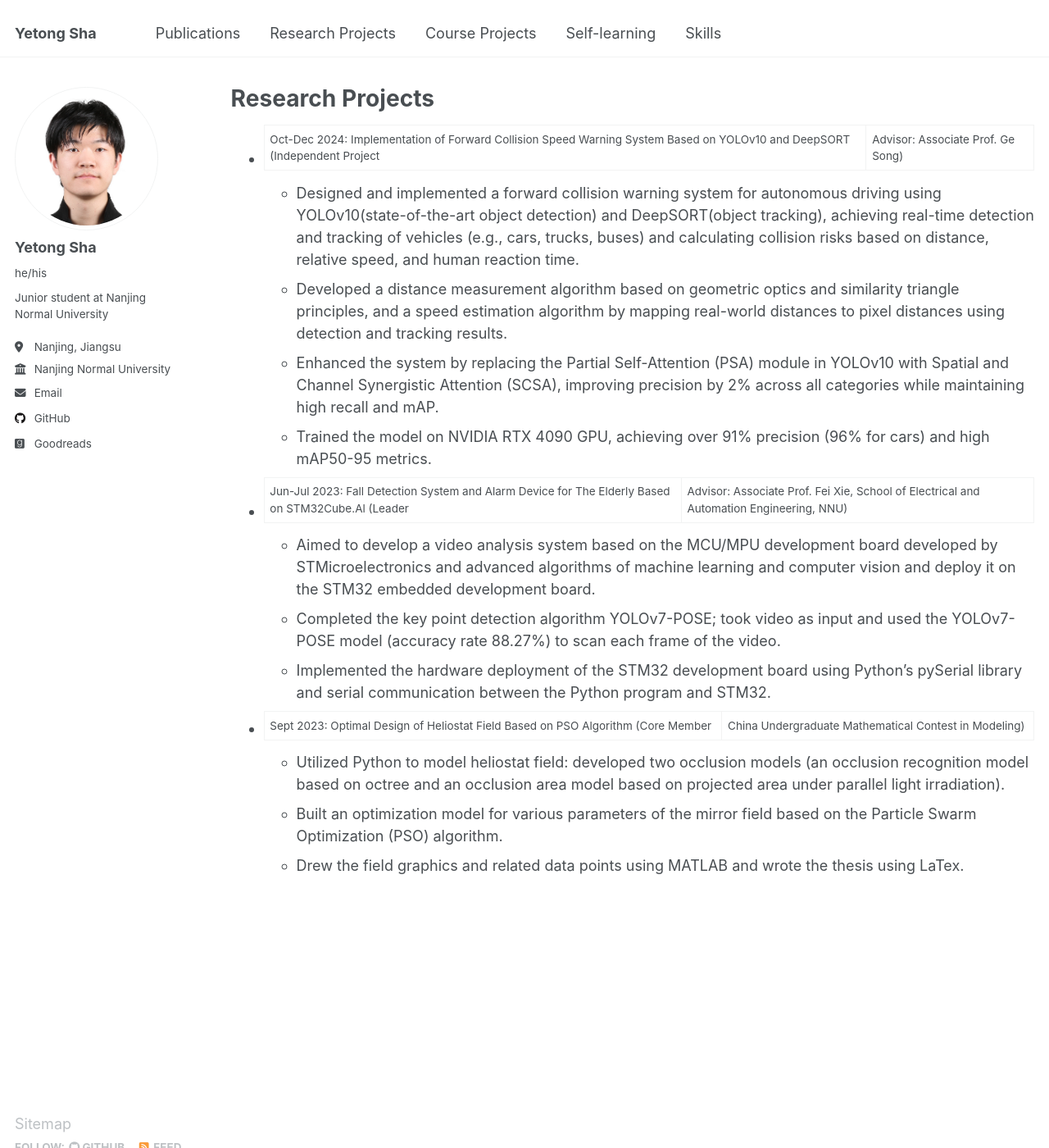
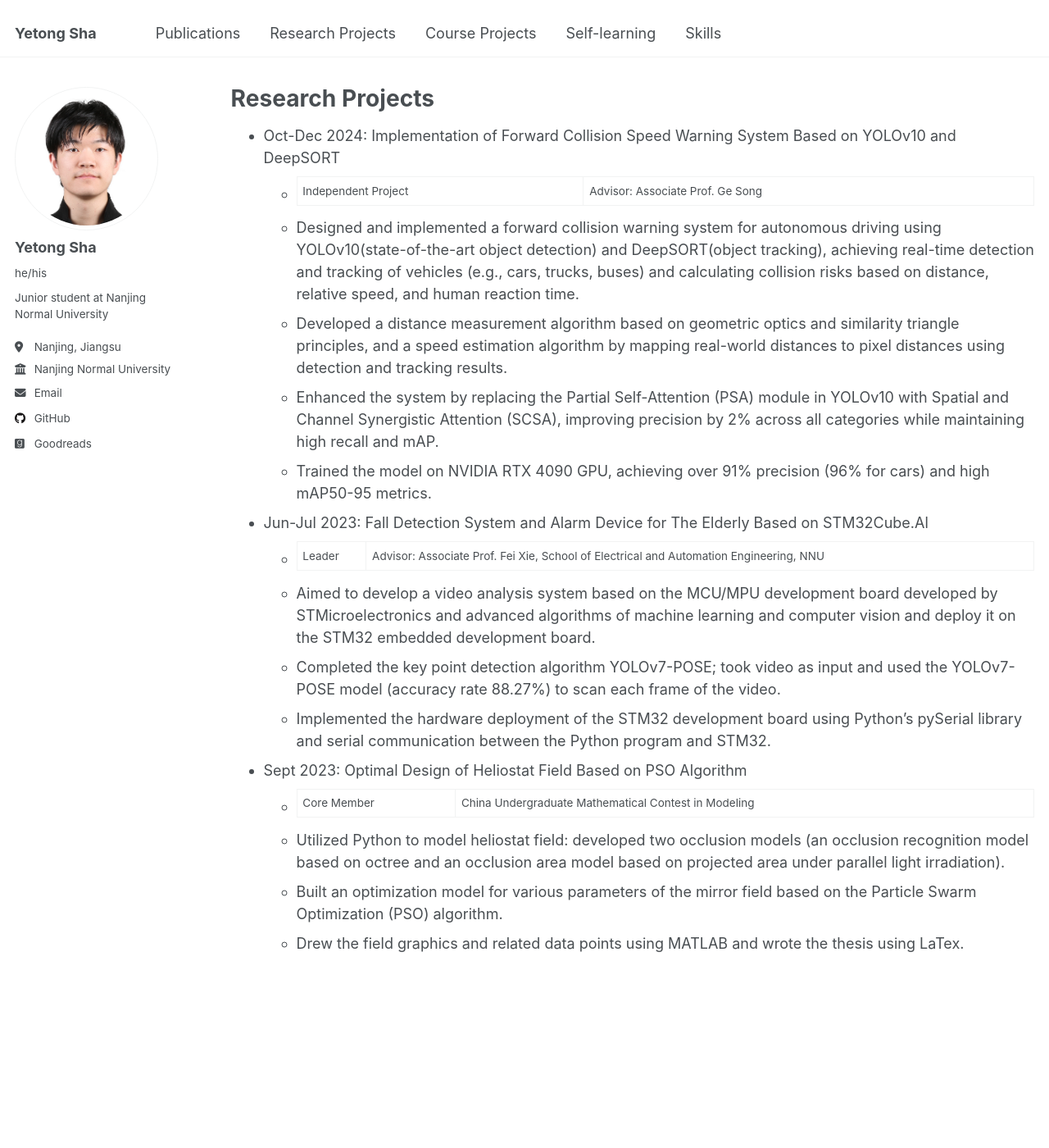
Before and after one commit to aautomataa/aautomataa.github.io, a Jekyll site: the page built from _pages/researchprojects.md, in a window 1280 px wide and 1400 px high. Shown: the whole window at 82% size. Built offline with Jekyll 4.4.1, drawn with Linux system fonts in a browser that asks for light colours.

```diff
--- a/_pages/researchprojects.md
+++ b/_pages/researchprojects.md
@@ -7,7 +7,8 @@ author_profile: true
 #   - /researchprojects/
 ---
 
-* Oct-Dec 2024: Implementation of Forward Collision Speed Warning System Based on YOLOv10 and DeepSORT (Independent Project | Advisor: Associate Prof. Ge Song)
+* Oct-Dec 2024: Implementation of Forward Collision Speed Warning System Based on YOLOv10 and DeepSORT
+  * Independent Project | Advisor: Associate Prof. Ge Song
   * Designed and implemented a forward collision warning system for autonomous driving using
 YOLOv10(state-of-the-art object detection) and DeepSORT(object tracking), achieving real-time
 detection and tracking of vehicles (e.g., cars, trucks, buses) and calculating collision risks based on
@@ -21,7 +22,8 @@ maintaining high recall and mAP.
   * Trained the model on NVIDIA RTX 4090 GPU, achieving over 91% precision (96% for cars) and high
 mAP50-95 metrics.
 
-* Jun-Jul 2023: Fall Detection System and Alarm Device for The Elderly Based on STM32Cube.Al (Leader | Advisor: Associate Prof. Fei Xie, School of Electrical and Automation Engineering, NNU)
+* Jun-Jul 2023: Fall Detection System and Alarm Device for The Elderly Based on STM32Cube.Al
+  * Leader | Advisor: Associate Prof. Fei Xie, School of Electrical and Automation Engineering, NNU
   * Aimed to develop a video analysis system based on the MCU/MPU development board developed by
 STMicroelectronics and advanced algorithms of machine learning and computer vision and deploy it on
 the STM32 embedded development board.
@@ -30,7 +32,8 @@ YOLOv7-POSE model (accuracy rate 88.27%) to scan each frame of the video.
   * Implemented the hardware deployment of the STM32 development board using Python's pySerial
 library and serial communication between the Python program and STM32.
 
-* Sept 2023: Optimal Design of Heliostat Field Based on PSO Algorithm (Core Member | China Undergraduate Mathematical Contest in Modeling)
+* Sept 2023: Optimal Design of Heliostat Field Based on PSO Algorithm
+  * Core Member | China Undergraduate Mathematical Contest in Modeling
   * Utilized Python to model heliostat field: developed two occlusion models (an occlusion recognition
 model based on octree and an occlusion area model based on projected area under parallel light
 irradiation).
```
